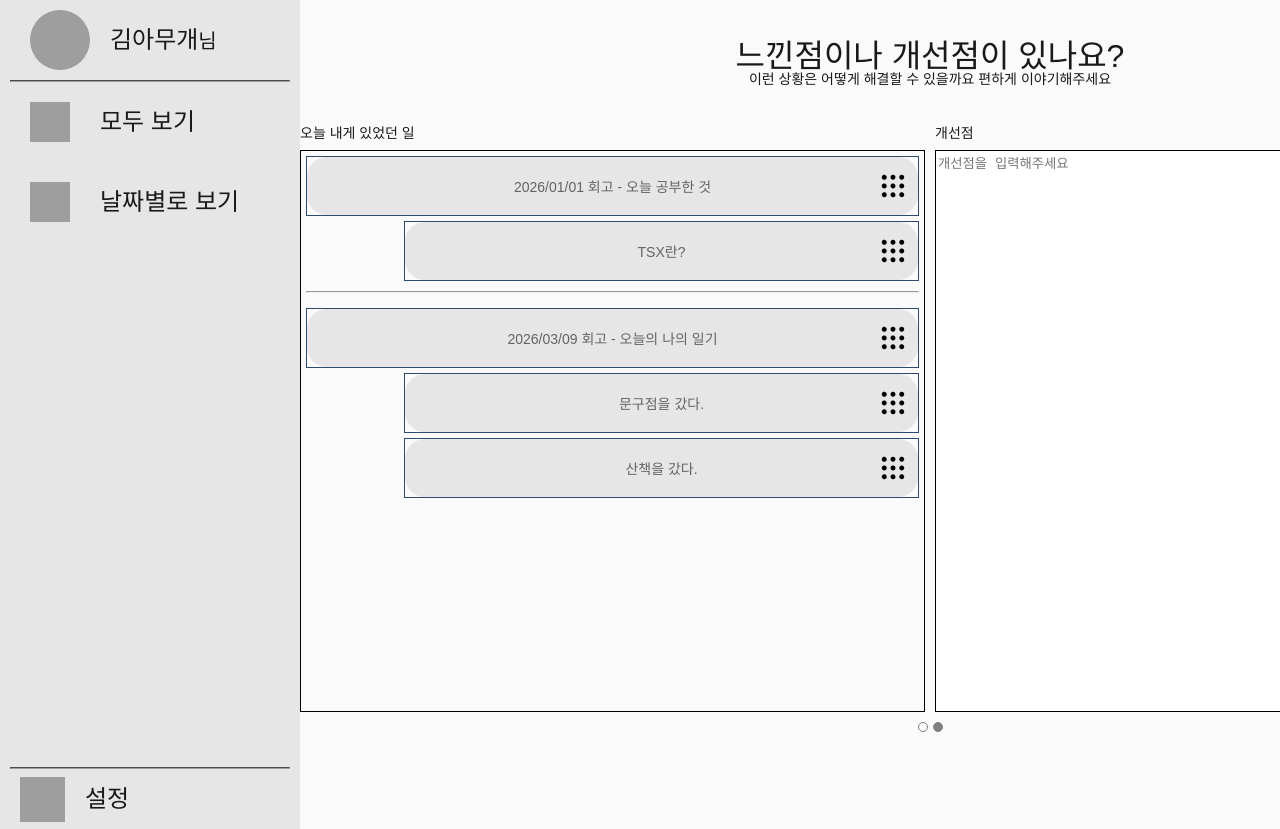
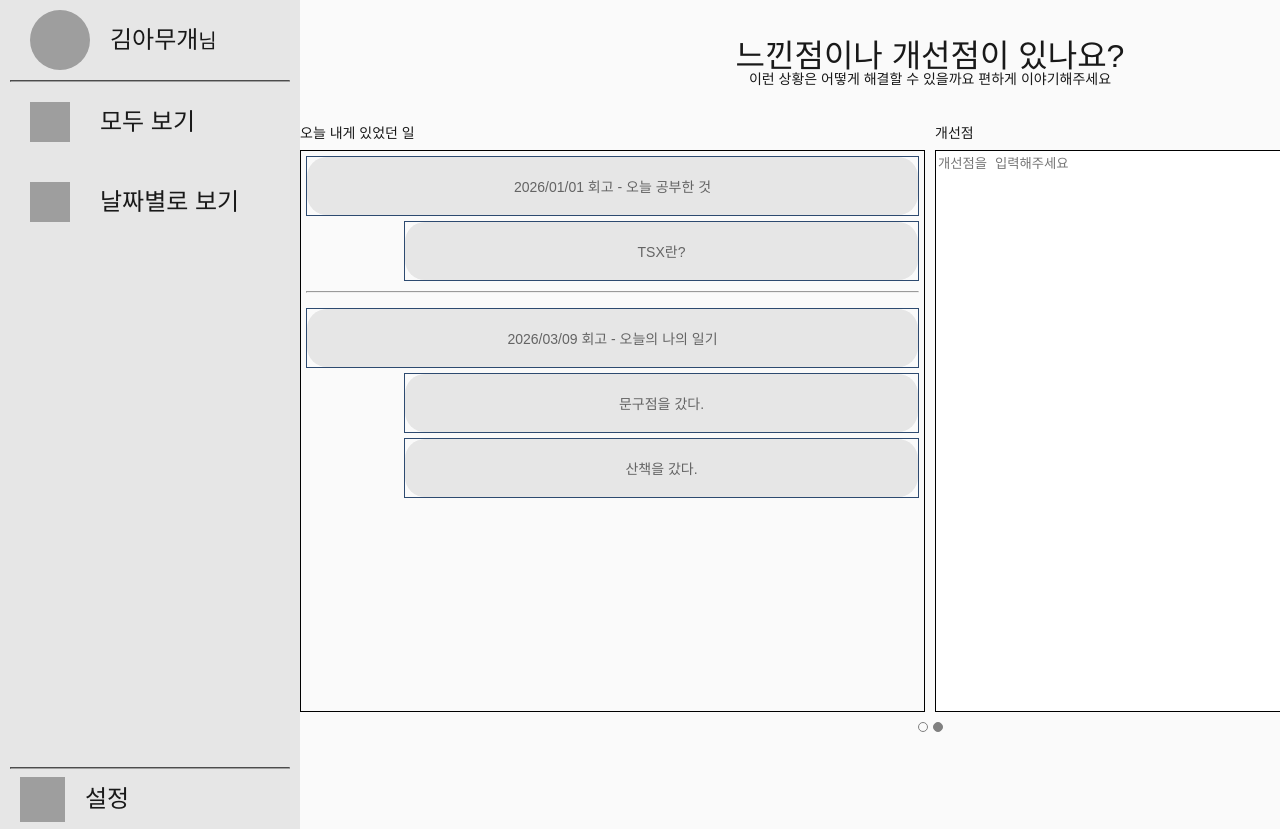
Before and after one commit to Jindo-Dog/RecoveryFrontEnd, a React (Vite) app: page /memoir/improvement in a window 1280 px wide. Shown: the top 829 px of the page. Built offline with nearby package versions, Linux system fonts and the light colour scheme; grey boxes are pictures that could not be loaded.

Commit message:
#49 Feat: 회고록 작성 페이지에서 버튼 안보이게 구현

```diff
--- a/src/component/memoir/write/mainMemoirTitle.tsx
+++ b/src/component/memoir/write/mainMemoirTitle.tsx
@@ -50,15 +50,17 @@ const MainMamoirTitle = (props: { id: number; editable: boolean }) => {
                     onChange={handleOnChange}
                     onKeyDown={handlePressEnter}
                 />
-                <div className={"btn-container"}>
-                    {btnShow && <img src="/images/delete.svg" className={"delete-img"} onClick={handleDeleteBtn} />}
-                    {btnShow && <img src="/images/edit.svg" className={"edit-img"} onClick={handleEditbtn} />}
-                    <img src="/images/more.svg" className={"more-img"} onClick={handleMoreBtn} />
-                </div>
+                {editable && (
+                    <div className={"btn-container"}>
+                        {btnShow && <img src="/images/delete.svg" className={"delete-img"} onClick={handleDeleteBtn} />}
+                        {btnShow && <img src="/images/edit.svg" className={"edit-img"} onClick={handleEditbtn} />}
+                        <img src="/images/more.svg" className={"more-img"} onClick={handleMoreBtn} />
+                    </div>
+                )}
             </div>
             <div className={"sub-title-container"}>
                 {subMemoirTitles.map((subMemoirTitle: SubTitleItem, idx: number) => {
-                    return <SubMemoirTitle key={idx} mainTitleId={id} id={idx} />;
+                    return <SubMemoirTitle key={idx} mainTitleId={id} id={idx} editable={editable} />;
                 })}
                 {editable && <EditSubTitle mainTitleId={id} />}
             </div>
--- a/src/component/memoir/write/subMemoirTitle.tsx
+++ b/src/component/memoir/write/subMemoirTitle.tsx
@@ -5,10 +5,11 @@ import { useState } from "react";
 type SubMemoirTitleProps = {
     mainTitleId: number;
     id: number;
+    editable: boolean;
 };
 
 const SubMemoirTitle = (props: SubMemoirTitleProps) => {
-    const { mainTitleId, id } = props;
+    const { mainTitleId, id, editable } = props;
     const { title, mode } = useMainTitleItemStore((state) => state.mainTitleItems[mainTitleId].subMemoirTitles[id]);
     const { deleteSubTitleItem, updateSubTitleMode, updateSubTitle } = useMainTitleItemStore();
     const [btnShow, setBtnShow] = useState(false);
@@ -49,11 +50,13 @@ const SubMemoirTitle = (props: SubMemoirTitleProps) => {
                 onChange={handleOnChage}
                 onKeyDown={handlePressEnter}
             />
-            <div className={"btn-container"}>
-                {btnShow && <img src="/images/delete.svg" className={"delete-img"} onClick={handleDeleteBtn} />}
-                {btnShow && <img src="/images/edit.svg" className={"edit-img"} onClick={handleEditbtn} />}
-                <img src="/images/more.svg" className={"more-img"} onClick={handleMoreBtn} />
-            </div>
+            {editable && (
+                <div className={"btn-container"}>
+                    {btnShow && <img src="/images/delete.svg" className={"delete-img"} onClick={handleDeleteBtn} />}
+                    {btnShow && <img src="/images/edit.svg" className={"edit-img"} onClick={handleEditbtn} />}
+                    <img src="/images/more.svg" className={"more-img"} onClick={handleMoreBtn} />
+                </div>
+            )}
         </div>
     );
 };
```
